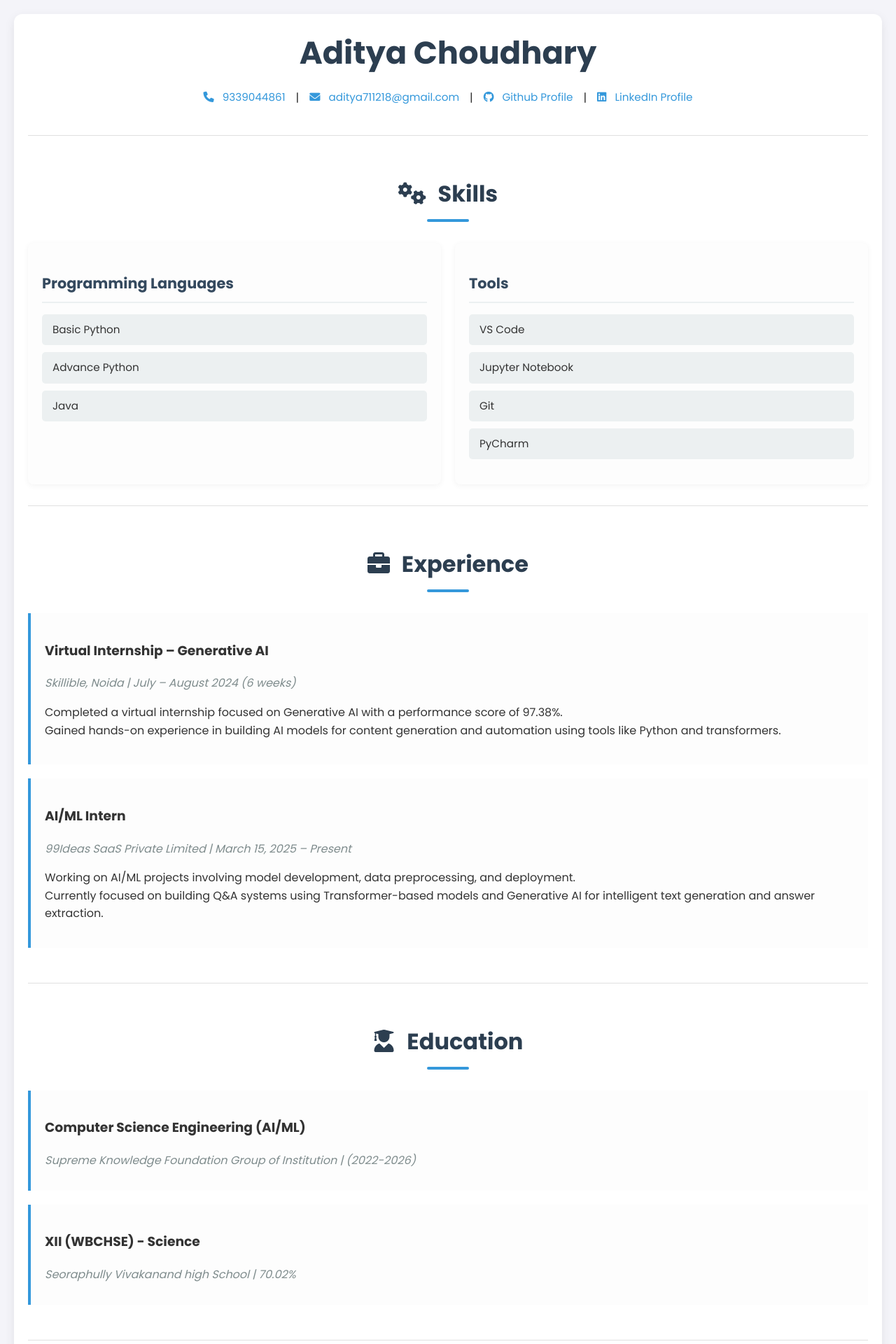
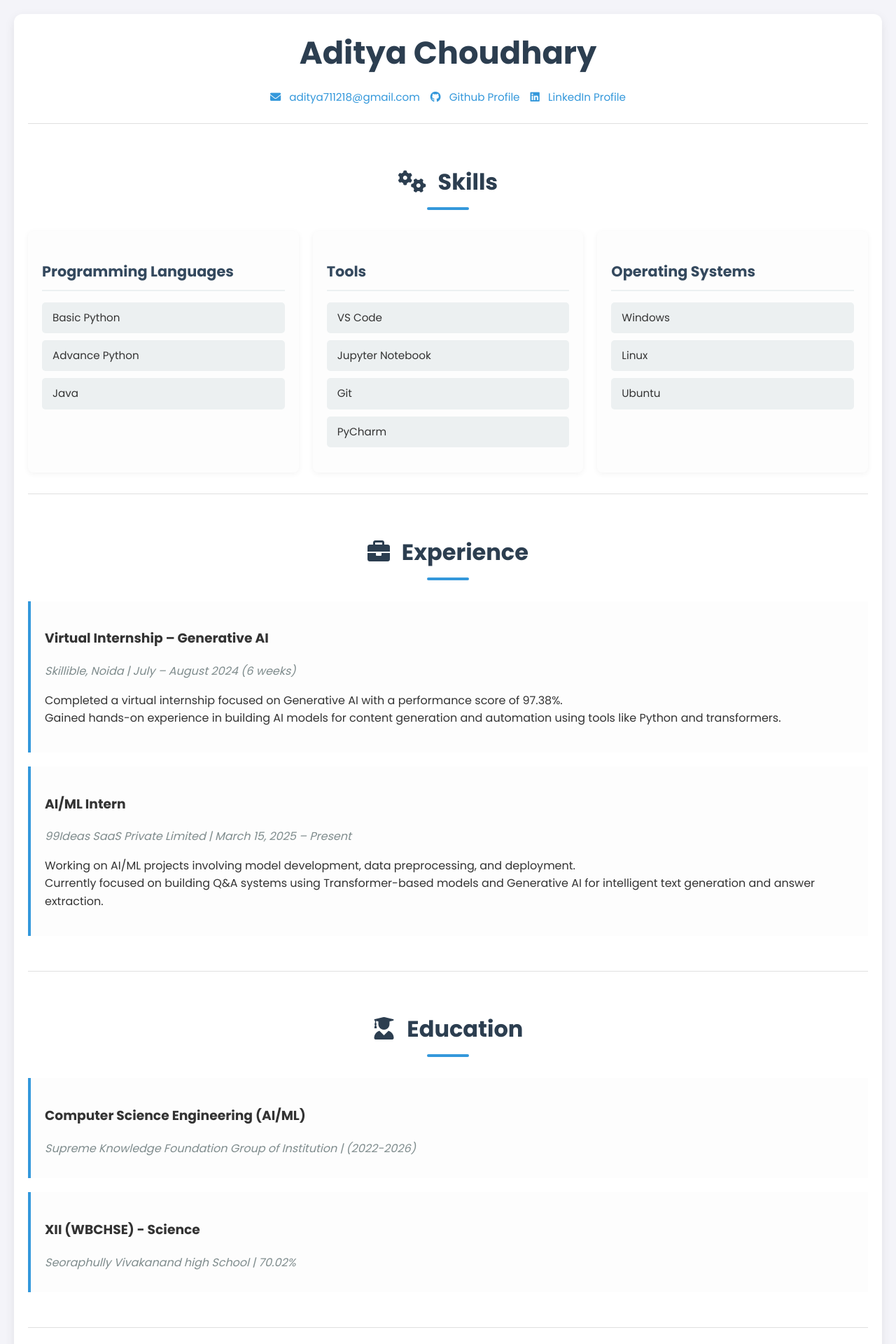
Before and after one commit to AdiWork933/portfolio, a Flask app: page / in a window 1280 px wide. Shown: the top 1920 px of the page at 70% size. Run offline with Flask 3, Linux system fonts and the light colour scheme.

Commit message:
Update index.html

```diff
--- a/templates/index.html
+++ b/templates/index.html
@@ -11,16 +11,16 @@
     <div class="container">
         <header>
             <h1>Aditya Choudhary</h1>
-            <p class="contact-info">
-                <a href="tel:9339044861"><i class="fas fa-phone"></i> 9339044861</a> |
-                <a href="mailto:aditya711218@gmail.com"><i class="fas fa-envelope"></i> aditya711218@gmail.com</a> |
-                <a href="https://github.com/AdiWork933/AdiWork933" target="_blank"><i class="fab fa-github"></i> Github Profile</a> |
-                <a href="https://www.linkedin.com/in/aditya-choudhary-312a11302?utm_source=share&utm_campaign=share_via&utm_content=profile&utm_medium=android_app" target="_blank"><i class="fab fa-linkedin"></i> LinkedIn Profile</a>
-            </p>
+            <div class="contact-info">
+                <a href="mailto:aditya711218@gmail.com" class="contact-info-item"><i class="fas fa-envelope"></i> aditya711218@gmail.com</a>
+                <a href="https://github.com/AdiWork933/AdiWork933" target="_blank" class="contact-info-item"><i class="fab fa-github"></i> Github Profile</a>
+                <a href="https://www.linkedin.com/in/aditya-choudhary-312a11302?utm_source=share&utm_campaign=share_via&utm_content=profile&utm_medium=android_app" target="_blank" class="contact-info-item"><i class="fab fa-linkedin"></i> LinkedIn Profile</a>
+            </div>
         </header>
 
         <section id="skills">
             <h2><i class="fas fa-cogs"></i> Skills</h2>
+            <div class="section-content">
                 <div class="skills-container">
                     <div class="skill-category">
                         <h3>Programming Languages</h3>
@@ -39,11 +39,21 @@
                             <li>PyCharm</li>
                         </ul>
                     </div>
+                    <div class="skill-category">
+                        <h3>Operating Systems</h3>
+                        <ul>
+                            <li>Windows</li>
+                            <li>Linux</li>
+                            <li>Ubuntu</li>
+                        </ul>
+                    </div>
+                </div>
             </div>
         </section>
 
         <section id="experience">
             <h2><i class="fas fa-briefcase"></i> Experience</h2>
+            <div class="section-content">
                 <div class="job">
                     <h3>Virtual Internship – Generative AI</h3>
                     <p class="company">Skillible, Noida | July – August 2024 (6 weeks)</p>
@@ -60,10 +70,12 @@
                         <li>Currently focused on building Q&A systems using Transformer-based models and Generative AI for intelligent text generation and answer extraction.</li>
                     </ul>
                 </div>
+            </div>
         </section>
 
         <section id="education">
             <h2><i class="fas fa-user-graduate"></i> Education</h2>
+            <div class="section-content">
                 <div class="education-item">
                     <h3>Computer Science Engineering (AI/ML)</h3>
                     <p class="institution">Supreme Knowledge Foundation Group of Institution | (2022-2026)</p>
@@ -72,10 +84,12 @@
                     <h3>XII (WBCHSE) - Science</h3>
                     <p class="institution">Seoraphully Vivakanand high School | 70.02%</p>
                 </div>
+            </div>
         </section>
 
         <section id="projects">
             <h2><i class="fas fa-project-diagram"></i> Academic Projects</h2>
+            <div class="section-content">
                 <div class="project">
                     <h3>College Data Management System with Student Performance Prediction ML model</h3>
                     <p>Built a Python GUI application with Tkinter and SQLite3 for managing college data, including courses, students, and exam results. Integrated a Scikit-learn model to predict student performance. Key features: secure login/registration, intuitive UI, and robust course/result management.</p>
@@ -88,22 +102,27 @@
                     <h3>AGRIBOT-SMART FARMING ROVER</h3>
                     <p>Developed a multifunctional agriculture robot to automate seed planting, soil preparation. Programed using ESP32 microcontroller and loT-enabled sensors to support decision making based on environmental data.</p>
                 </div>
+            </div>
         </section>
 
         <section id="workshops">
             <h2><i class="fas fa-tools"></i> Workshops</h2>
+            <div class="section-content">
                 <div class="workshop-item">
                      <p>Participated in a workshop on Drone-based Aerial Surveillance.</p>
+                </div>
             </div>
         </section>
 
         <section id="languages">
             <h2><i class="fas fa-language"></i> Languages</h2>
+            <div class="section-content">
                 <ul>
                     <li>English</li>
                     <li>Hindi</li>
                     <li>Bengali</li>
                 </ul>
+            </div>
         </section>
     </div>
 </body>
```
Lines whose indentation alone changed are shown as unchanged.
